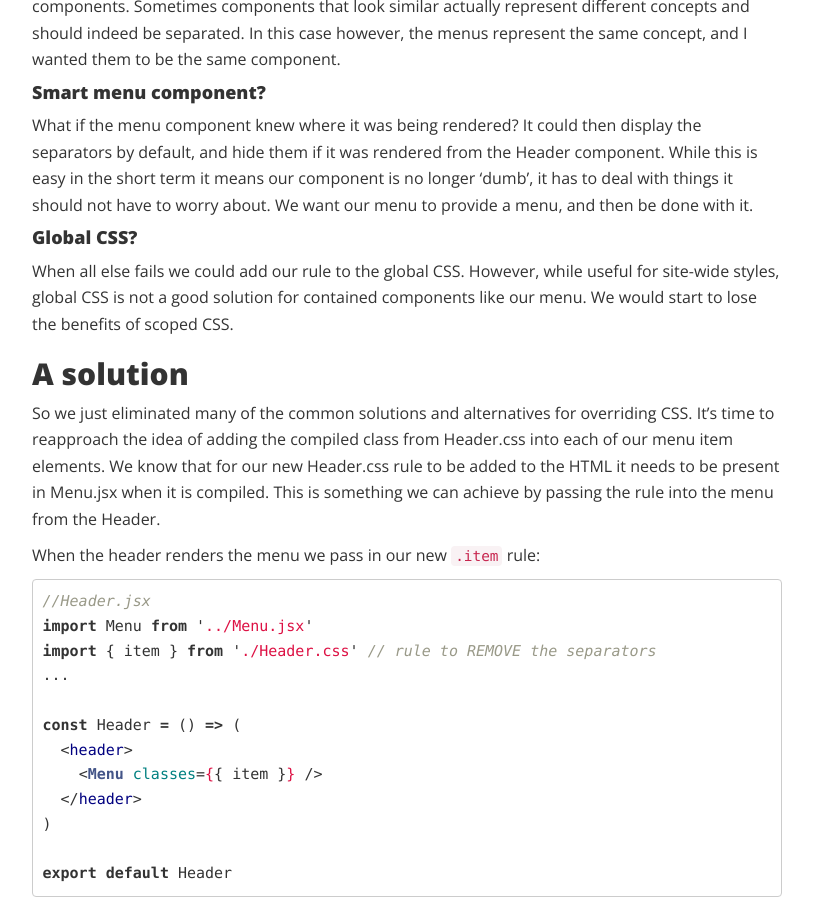
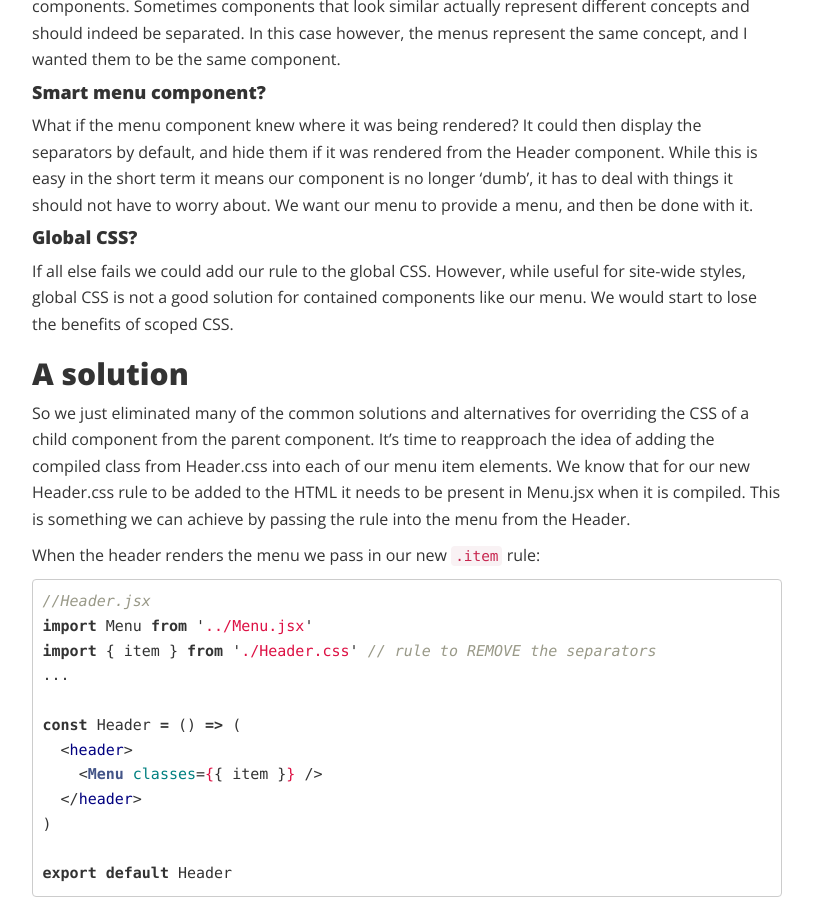
Before and after one commit to liefery-it-legacy/blog, a Jekyll site: the page built from _posts/2018-02-27-overriding-styles-with-CSS-modules.md, in a window 1280 px wide and 900 px high, scrolled down 3660 px. Shown: the whole window, without its empty margins (53-866 px from the left). Built offline with Jekyll 4.4.1, drawn with Linux system fonts in a browser that asks for light colours; nearby versions of some CDN libraries; comment, search, counter and statistics services are not loaded.

Commit message:
small rephrase

```diff
--- a/_posts/2018-02-27-overriding-styles-with-CSS-modules.md
+++ b/_posts/2018-02-27-overriding-styles-with-CSS-modules.md
@@ -124,10 +124,10 @@ What if the menu component knew where it was being rendered? It could then displ
 component is no longer 'dumb', it has to deal with things it should not have to worry about. We want our menu to provide a menu, and then be done with it.
 
 #### Global CSS?
- When all else fails we could add our rule to the global CSS. However, while useful for site-wide styles, global CSS is not a good solution for contained components like our menu. We would start to lose the benefits of scoped CSS.
+ If all else fails we could add our rule to the global CSS. However, while useful for site-wide styles, global CSS is not a good solution for contained components like our menu. We would start to lose the benefits of scoped CSS.
 
 ## A solution
-So we just eliminated many of the common solutions and alternatives for overriding CSS. It's time to reapproach the idea of adding the compiled class from Header.css into each of our menu item elements.
+So we just eliminated many of the common solutions and alternatives for overriding the CSS of a child component from the parent component. It's time to reapproach the idea of adding the compiled class from Header.css into each of our menu item elements.
 We know that for our new Header.css rule to be added to the HTML it needs to be present in Menu.jsx when it is compiled. This is something we can achieve by passing the rule into the menu from the Header.
 
 When the header renders the menu we pass in our new `.item` rule:
```
